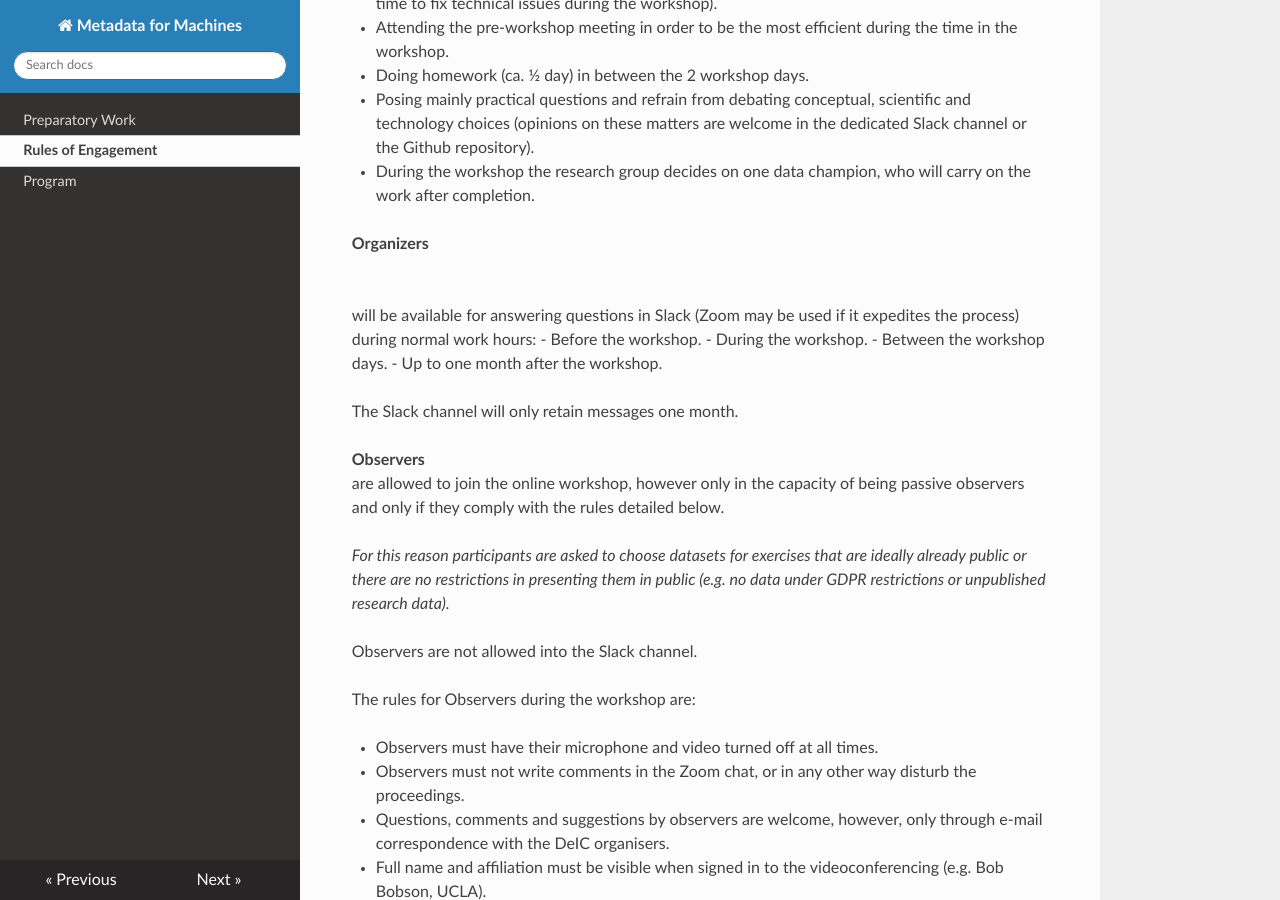
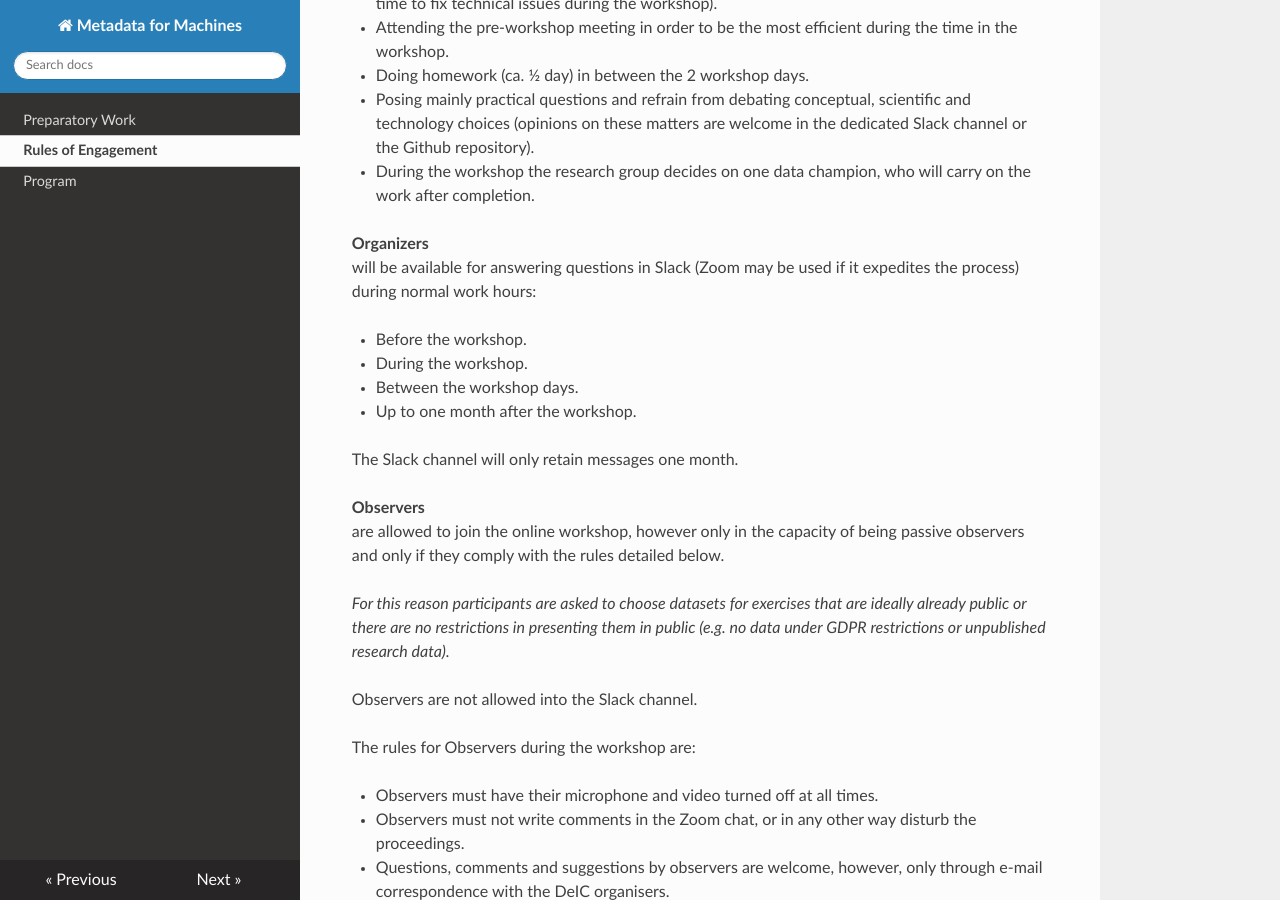
Before and after one commit to Hannah-DK/M4M-DK, an MkDocs documentation site: the page built from docs/Rules of Engagement.md, in a window 1280 px wide and 900 px high, scrolled down 755 px. Built offline with MkDocs 1.6.1, drawn with Linux system fonts in a browser that asks for light colours; nearby versions of some CDN libraries.

```diff
--- a/docs/Rules of Engagement.md
+++ b/docs/Rules of Engagement.md
@@ -28,8 +28,8 @@ The objective for the participants is to get their data sets to comply with the
 - During the workshop the research group decides on one data champion, who will carry on the work after completion.
 
 **Organizers**
+<br />will be available for answering questions in Slack (Zoom may be used if it expedites the process) during normal work hours:
 
-<br />will be available for answering questions in Slack (Zoom may be used if it expedites the process) during normal work hours:
 - Before the workshop.
 - During the workshop.
 - Between the workshop days.
```
